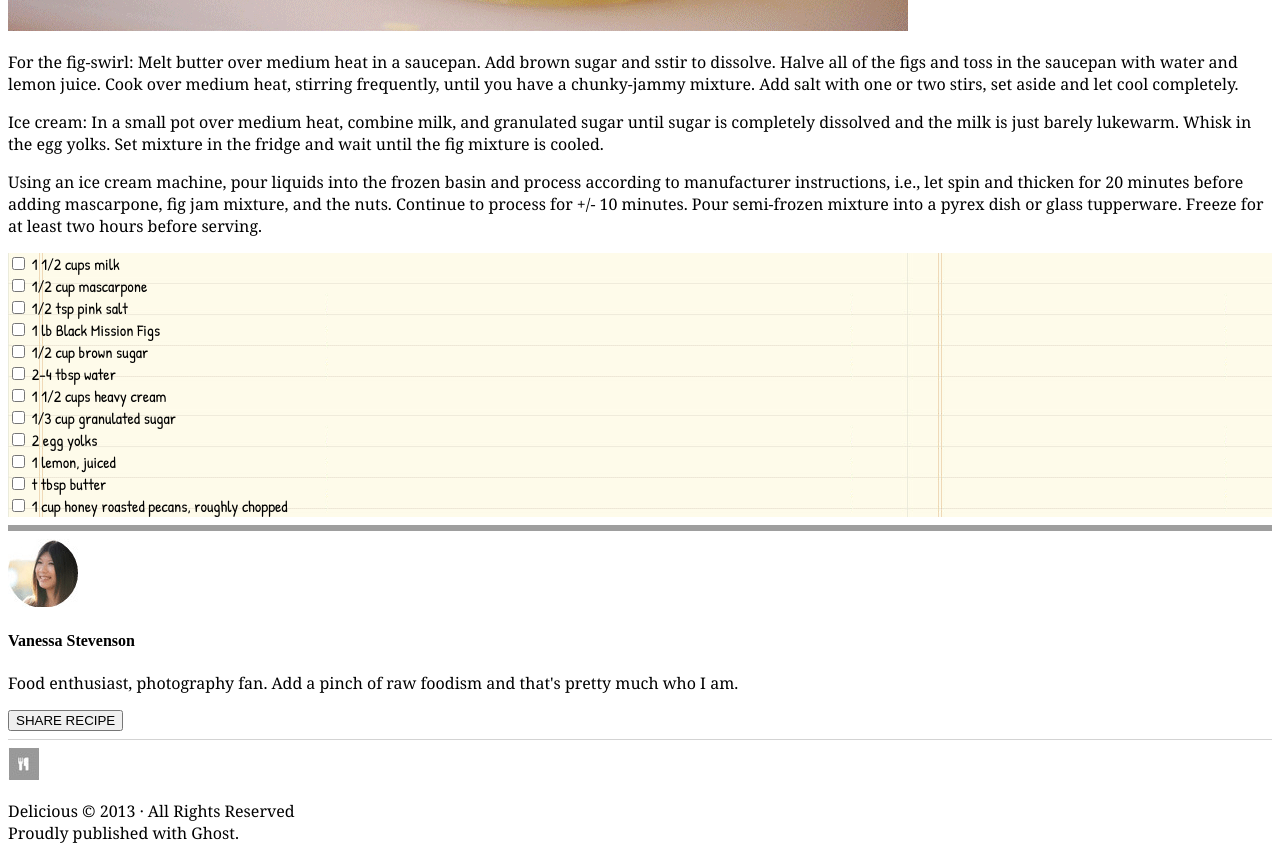
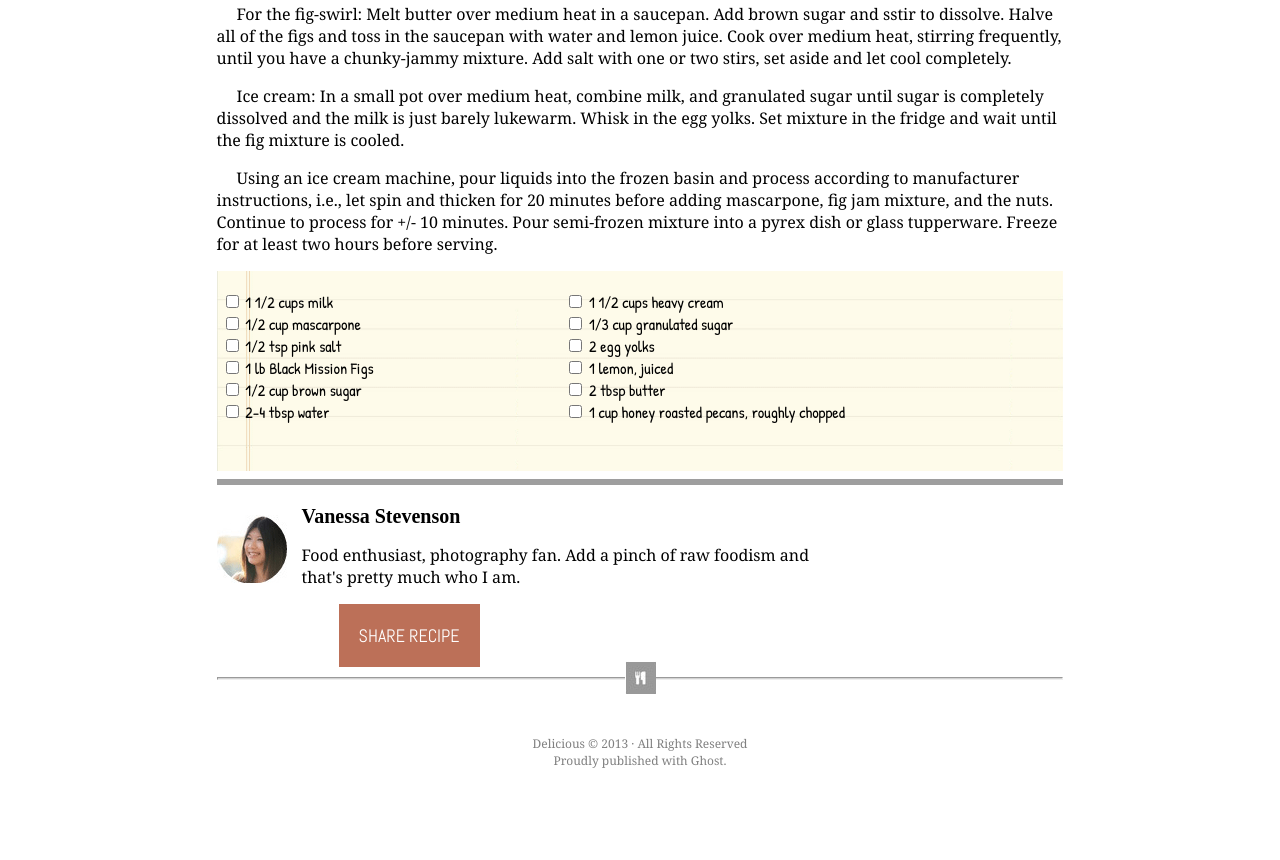
Before and after one commit to rutherling/code201, a plain HTML site: page ruthAssignment/lab10/index.html in a window 1280 px wide. Shown: the part 802-1662 px from the top of the page. After the commit the page ends 1583 px from the top, so only its background shows below. Drawn offline with nearby package versions, Linux system fonts and the light colour scheme; grey boxes are pictures that could not be loaded.

Commit message:
final draft

```diff
--- a/ruthAssignment/lab10/index.html
+++ b/ruthAssignment/lab10/index.html
@@ -12,15 +12,17 @@
  </head>
 
 <body>
-<div> <!--parent div -->
+<div id="parent"> <!--parent div -->
   <div class="container">
     <div class="item">
       <img class = "logo" src="/images/logo.png">
-      <h2>Delicious</h2>
-      <p class="motto">THE BEST FOOD BLOG ON THE WEB.</p>
+      <div id="delicious">
+        <h2>Delicious</h2>
+        <p class="motto top">THE BEST FOOD BLOG ON THE WEB.</p>
+      </div>
     </div> <!--flexbox-->
 
-    <div class="item"> <!--social media-->
+    <div class="item center"> <!--social media-->
       <img src="/images/fb-icon.png">
       <img src="/images/twit-icon.png">
       <img src="/images/gp-icon.png">
@@ -33,7 +35,7 @@
     </div>
   </div>
 
-  <hr>
+  <hr class="slanty_lines">
   <div id="chapter">
     <h1>Chocolate Pizza</h1>
     <div>
@@ -41,10 +43,11 @@
     </div>
   </div>
   <img src="/images/choco-pizza.png"></img> <!--chocolate rain -->
-  <div id="text"></div>
+  <div id="text">
     <p>For the fig-swirl: Melt butter over medium heat in a saucepan. Add brown sugar and sstir to dissolve. Halve all of the figs and toss in the saucepan with water and lemon juice. Cook over medium heat, stirring frequently, until you have a chunky-jammy mixture. Add salt with one or two stirs, set aside and let cool completely.</p>
     <p>Ice cream: In a small pot over medium heat, combine milk, and granulated sugar until sugar is completely dissolved and the milk is just barely lukewarm. Whisk in the egg yolks. Set mixture in the fridge and wait until the fig mixture is cooled.</p>
     <p>Using an ice cream machine, pour liquids into the frozen basin and process according to manufacturer instructions, i.e., let spin and thicken for 20 minutes before adding mascarpone, fig jam mixture, and the nuts. Continue to process for +/- 10 minutes. Pour semi-frozen mixture into a pyrex dish or glass tupperware. Freeze for at least two hours before serving.</p>
+  </div>
   <div id="recipe">
     <div id="column1">
       <label id="ingredients">
@@ -73,7 +76,7 @@
       </label>
     </div>
 
-    <div id="recipe">
+    <div id="column2">
       <label id="ingredients">
         <input type="checkbox" value="unchecked">
         1 1/2 cups heavy cream
@@ -92,7 +95,7 @@
       </label>
       <label id="ingredients">
         <input type="checkbox" value="unchecked">
-        t tbsp butter
+        2 tbsp butter
       </label>
       <label id="ingredients">
         <input type="checkbox" value="unchecked">
@@ -101,17 +104,27 @@
     </div>
   </div>
 
-  <hr>
+  <hr class="slanty_lines">
 
   <div id="byline">
-    <img src = "images/van-pic.png">
-    <h4>Vanessa Stevenson</h4>
-    <p>Food enthusiast, photography fan. Add a pinch of raw foodism and that's pretty much who I am.</p>
-    <button>SHARE RECIPE</button>
+    <div>
+      <img src = "images/van-pic.png">
+    </div>
+    <div id='middle'>
+      <h4>Vanessa Stevenson</h4>
+      <p>Food enthusiast, photography fan. Add a pinch of raw foodism and that's pretty much who I am.</p>
+    </div>
+    <div>
+      <button class="motto">SHARE RECIPE</button>
+    </div>
+
   </div>
+
   <footer>
     <hr id="simple">
-    <img src="images/small-logo.png"> </img> <!--fork picture spritey-->
+    <div id="smallIcon">
+      <img src="images/small-logo.png"> </img>
+    </div>
      <p> Delicious &copy; 2013 &middot; All Rights Reserved <br> Proudly published with Ghost.</p>
      </footer>
 </div>
--- a/ruthAssignment/lab10/stylesheet.css
+++ b/ruthAssignment/lab10/stylesheet.css
@@ -1,6 +1,12 @@
+#parent{
+  width: 67%;
+  margin:auto;
+}
 #recipe {
   background-image: url("images/list-bg.png");
-  flex-direction: row;
+  background-size: cover;;
+  height: 200px;
+  background-repeat: no-repeat;
 }
 label{
   display:block;
@@ -11,17 +17,15 @@ label{
   flex-direction: row;
   justify-content: space-between;
 }
-.item{
 
-  width: 500px;
-}
 #logo{
   float:left;
 }
-hr{
+hr.slanty_lines{
   height: 6px;
   background: url(http://ibrahimjabbari.com/english/images/hr-11.png) repeat-x 0 0;
   border: 0;
+  clear:both;
 }
 h1{
   font-family: 'Oswald', sans-serif;
@@ -31,9 +35,15 @@ h1{
 }
 h2{
   font-family: 'Yellowtail', cursive;
-  font-size: 27px;
+  font-size: 32px;
   margin-top: 0;
   margin-bottom: 0;
+  display: inline;
+}
+h4{
+  font-size: 20px;
+  margin-top: 12px;
+  margin-bottom: 4px;
 }
 .motto{
   font-family: 'Abel', sans-serif;
@@ -41,8 +51,12 @@ h2{
   margin-bottom: 0;
   /*font-size: 7px;*/
 }
+
 p{
   font-family: Georgia;
+}
+#text{
+  text-indent: 20px;
 }
 .printer{
   float: right;
@@ -50,5 +64,47 @@ p{
 #simple{
   height: .5px;
   background: lightgray;
+}
+#column1, #column2{
+  width: 40%;
+  float: left;
+  padding-top: 20px;
+  padding-left: 5px;
+  margin: auto;
+}
 
+#byline > div{
+  display: inline-block;
 }
+button{
+  background-color: #BC7058;
+  border: none;
+  padding: 20px;
+  font-size: 18px;
+  color: white;
+  float: right;
+  margin-left: 122px;
+  /*margin-top: 30px;*/
+}
+#middle{
+  width: 60%;
+  margin-left: 10px;
+}
+footer{
+  text-align: center;
+  color: gray;
+  font-size: 12px;
+}
+#smallIcon{
+  position: relative;
+  top: -25px;
+}
+#delicious{
+  display: inline-block;
+}
+.top{
+  font-size: 10px;
+}
+.center{
+  padding-top: 15px;
+}
```
